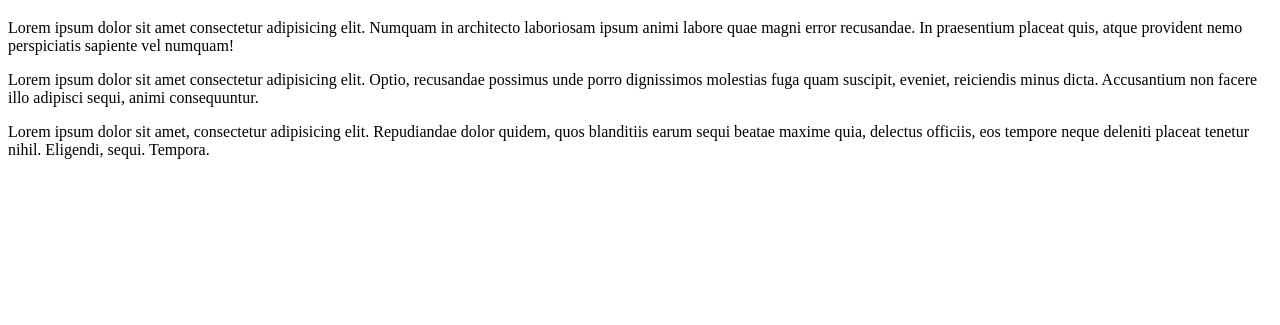
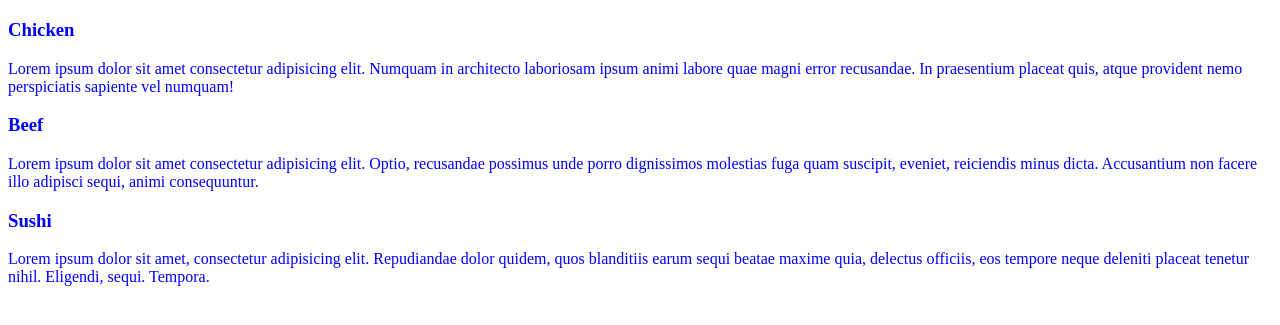
Before and after one commit to meztai/coursera-test, a plain HTML site: page module2-solution/index.html in a window 1280 px wide. Shown: the part 61-386 px from the top of the page. Drawn offline with Linux system fonts and the light colour scheme.

Commit message:
updated html and css

```diff
--- a/module2-solution/css/module2.css
+++ b/module2-solution/css/module2.css
@@ -0,0 +1,8 @@
+div{
+    color: blue;
+
+}
+
+h3 {
+    border: 1px;
+}
--- a/module2-solution/index.html
+++ b/module2-solution/index.html
@@ -1,18 +1,21 @@
 <!DOCTYPE html>
     <html>
         <head>
-
+            <link rel="stylesheet" href="css/module2.css">
         </head>
         <body>
             <h1>Our Menu</h1>
 
-            <div>
+            <div class="chicken">
+                <h3>Chicken</h3>
                 <p> Lorem ipsum dolor sit amet consectetur adipisicing elit. Numquam in architecto laboriosam ipsum animi labore quae magni error recusandae. In praesentium placeat quis, atque provident nemo perspiciatis sapiente vel numquam!</p>
             </div>
-            <div>
+            <div class="beef">
+                <h3>Beef</h3>
                 <p>Lorem ipsum dolor sit amet consectetur adipisicing elit. Optio, recusandae possimus unde porro dignissimos molestias fuga quam suscipit, eveniet, reiciendis minus dicta. Accusantium non facere illo adipisci sequi, animi consequuntur.</p>
             </div>
-            <div>
+            <div class="sushi">
+                <h3>Sushi</h3>
                 <p>Lorem ipsum dolor sit amet, consectetur adipisicing elit. Repudiandae dolor quidem, quos blanditiis earum sequi beatae maxime quia, delectus officiis, eos tempore neque deleniti placeat tenetur nihil. Eligendi, sequi. Tempora.</p>
             </div>
         </body>
```
Also changed, not shown: 1 other file.
